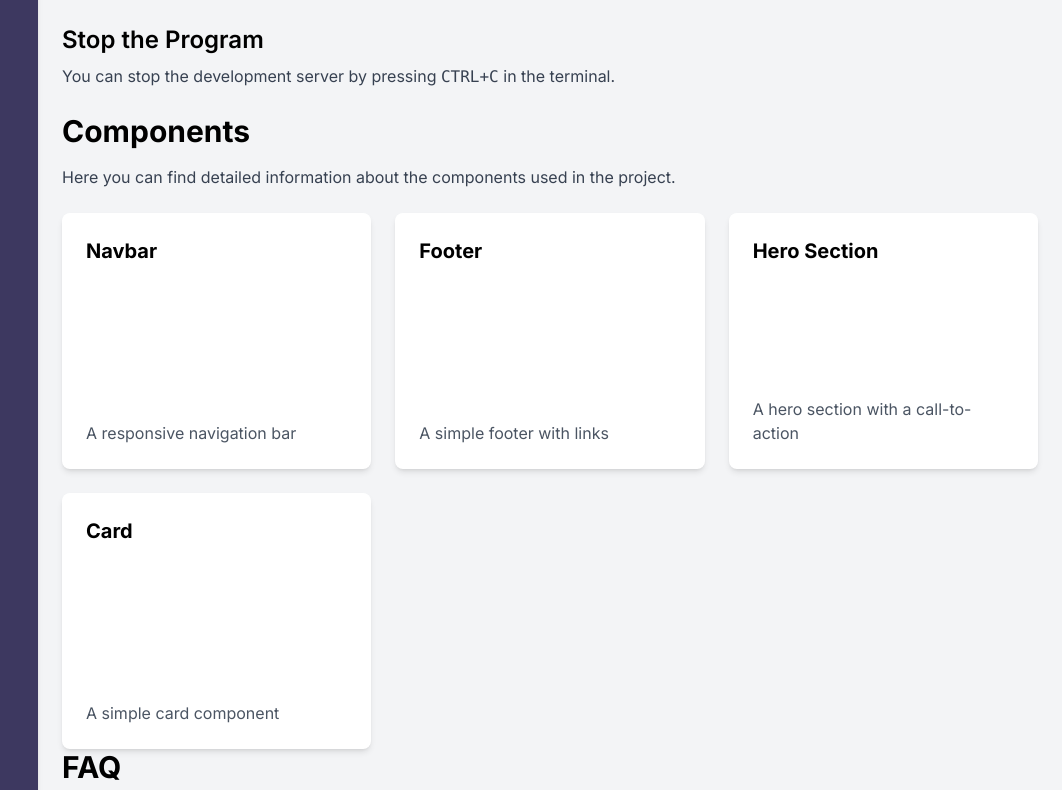
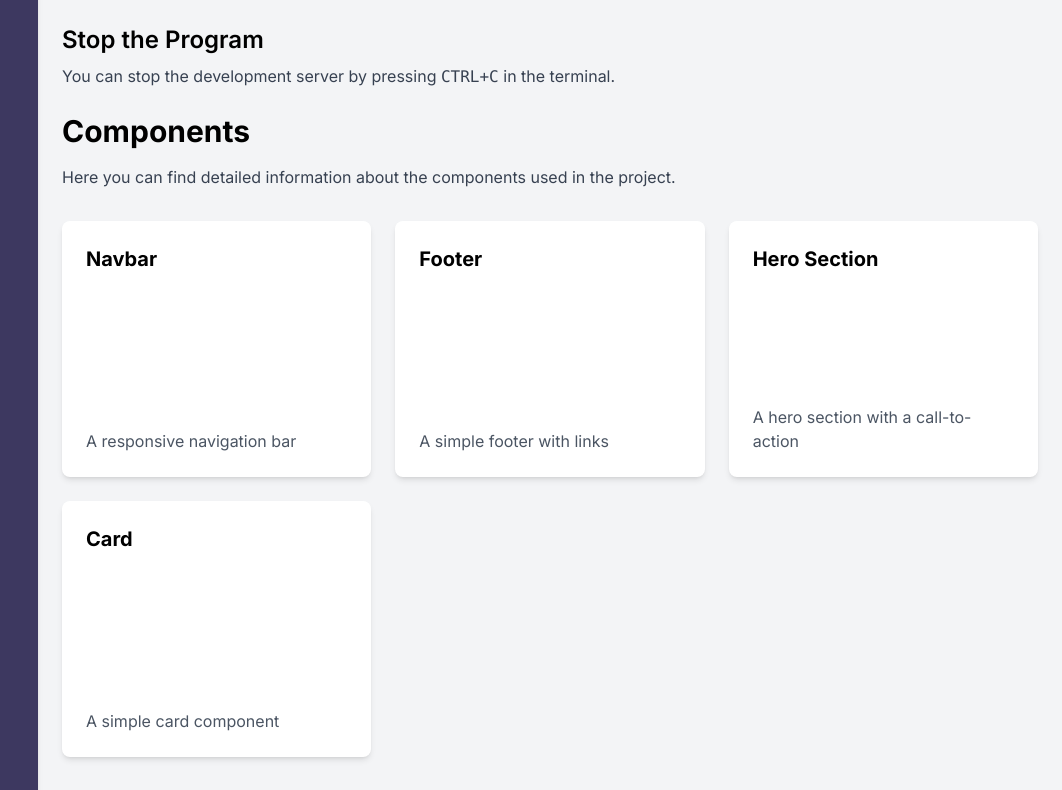
Before and after one commit to Bay-Valley-Tech-Code-Academy/UI-Tool-Kit, a Next.js app: page /documentation in a window 1280 px wide. Shown: the part 1990-2780 px from the top of the page, without its empty margins (218-1280 px from the left). Built offline with nearby package versions, Linux system fonts and the light colour scheme.

Commit message:
fixed margin spacing at the bottom and top of the component cards

```diff
--- a/src/app/documentation/page.js
+++ b/src/app/documentation/page.js
@@ -223,13 +223,15 @@ export default function DocumentationLayout() {
           </section>
 
           {/* Components Section */}
-          <section id="components">
+          <section id="components" className="mb-8">
             <h2 className="text-3xl font-bold mb-4">Components</h2>
             <p className="text-gray-700 mb-6">
               Here you can find detailed information about the components used
               in the project.
             </p>
-            <ComponentsGrid />
+            <div className="mt-8">
+              <ComponentsGrid />
+            </div>
           </section>
 
           {/* FAQ Section */}
```
